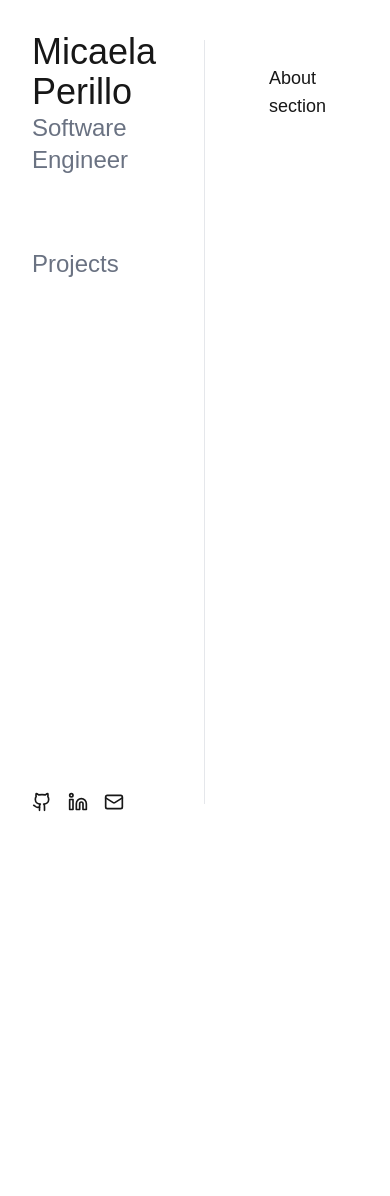
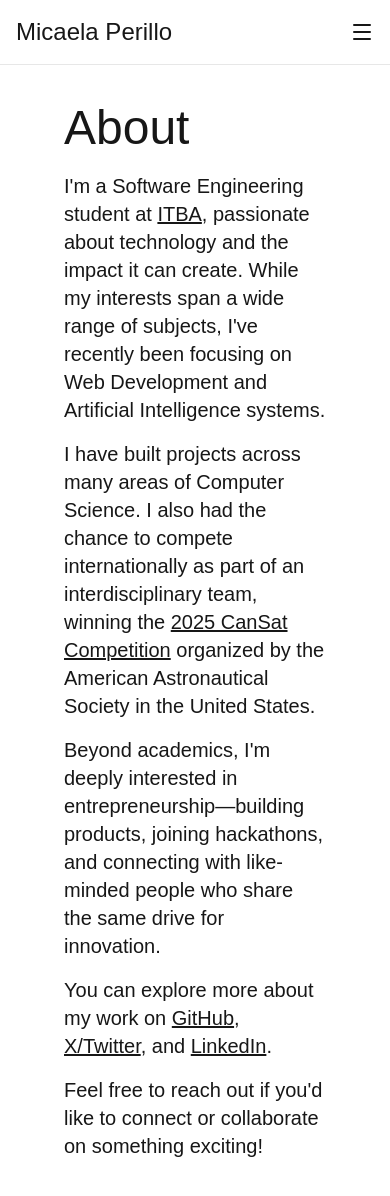
Before and after one commit to micaelaperillo/portfolio, a Next.js app: page / in a window 390 px wide. Shown: the top 1196 px of the page. Before the commit the page ends 844 px from the top, so only its background shows below. Built offline with nearby package versions, Linux system fonts and the light colour scheme; a web font is replaced by a local one.

Commit message:
about and all style is done

```diff
--- a/app/globals.css
+++ b/app/globals.css
@@ -36,10 +36,10 @@
     @apply text-xl;
   }
   h6 {
-    @apply text-lg;
+    @apply text-xl;
   }
   p {
-    @apply text-lg;
+    @apply text-xl;
     /* font-family: var(--font-roboto), system-ui, sans-serif; */
   }
 }
--- a/app/layout.tsx
+++ b/app/layout.tsx
@@ -38,7 +38,6 @@ export default function RootLayout({
       <body
         className={`${instrumentSans.variable} ${instrumentSerif.variable} ${roboto.variable} antialiased flex min-h-screen`}
       >
-        {/* Sidebar stays on the left */}
         <Sidebar />
 
         {/* Main content */}
--- a/app/page.tsx
+++ b/app/page.tsx
@@ -1,8 +1,77 @@
 
 export default function Home() {
-  return (
-    <div className="m-10 max-w-2xl">
-      <p>About section</p>
-    </div>
-  );
+return (
+  <div className="m-10 max-w-2xl">
+    <h1 className="mb-5 pt-10">About</h1>
+
+    <p className="mb-4">
+      I'm a Software Engineering student at {" "}
+      <a href="https://www.itba.edu.ar/" target="_blank" rel="noopener noreferrer" className="underline hover:text-gray-400">
+        ITBA
+      </a>, passionate about technology
+      and the impact it can create. While my interests span a wide range of
+      subjects, I've recently been focusing on Web Development and Artificial
+      Intelligence systems.
+    </p>
+
+    <p className="mb-4">
+      I have built projects across many areas of Computer
+      Science. I also had the chance to compete internationally as part of an
+      interdisciplinary team, winning the{" "}
+      <a
+        href="https://cansatcompetition.com/"
+        target="_blank"
+        rel="noopener noreferrer"
+        className="underline hover:text-gray-400"
+      >
+        2025 CanSat Competition
+      </a>{" "}
+      organized by the American Astronautical Society in the United States.
+    </p>
+
+    <p className="mb-4">
+      Beyond academics, I'm deeply interested in entrepreneurship—building
+      products, joining hackathons, and connecting with like-minded people who
+      share the same drive for innovation.
+    </p>
+
+    <p className="mb-4">
+      You can explore more about my work on{" "}
+      <a
+        href="https://github.com/micaelaperillo"
+        target="_blank"
+        rel="noopener noreferrer"
+        className="underline hover:text-gray-400"
+      >
+        GitHub
+      </a>
+      ,{" "}
+      <a
+        href="https://x.com/micaperillo_"
+        target="_blank"
+        rel="noopener noreferrer"
+        className="underline hover:text-gray-400"
+      >
+        X/Twitter
+      </a>
+      , and{" "}
+      <a
+        href="https://linkedin.com/in/micaelaperillo"
+        target="_blank"
+        rel="noopener noreferrer"
+        className="underline hover:text-gray-400"
+      >
+        LinkedIn
+      </a>
+      .
+    </p>
+
+    <p>
+      Feel free to reach out if you'd like to connect or collaborate on
+      something exciting!
+    </p>
+  </div>
+);
+
+
 }
--- a/app/projects/page.tsx
+++ b/app/projects/page.tsx
@@ -26,8 +26,8 @@ export default function Projects() {
     };
 
     return (
-        <div>
-            <h1 className="mb-5">Projects</h1>
+        <div className="m-10 max-w-2xl">
+            <h1 className="mb-5 pt-10">Projects</h1>
             <p>Some of the projects I've build over the years</p>
             <div className="mt-4 mb-4 flex flex-wrap gap-2">
                 {allTags.map((tag) => (
--- a/components/Sidebar.tsx
+++ b/components/Sidebar.tsx
@@ -2,11 +2,12 @@
 
 import Link from "next/link";
 import { usePathname } from "next/navigation";
-import { Github, Linkedin, Mail, Twitter } from "lucide-react";
+import { Github, Linkedin, Mail, Menu, X } from "lucide-react";
+import { useState } from "react";
 
 export default function Sidebar() {
-
   const pathname = usePathname();
+  const [isOpen, setIsOpen] = useState(false);
 
   const navItems = [
     { name: "About", href: "/" },
@@ -14,13 +15,23 @@ export default function Sidebar() {
   ];
 
   return (
-    <aside className="h-screen flex flex-col w-56 p-8 relative">
-      {/* Top: Name + Nav */}
+    <>
+      {/* Mobile Top Bar */}
+      <div className="md:hidden fixed top-0 left-0 right-0 flex items-center justify-between p-4 border-b border-foreground/10 bg-background z-50">
+        <h4 className="">Micaela Perillo</h4>
+        <button onClick={() => setIsOpen(!isOpen)} aria-label="Toggle menu">
+          {isOpen ? <X className="w-6 h-6" /> : <Menu className="w-6 h-6" />}
+        </button>
+      </div>
+
+      {/* Sidebar for Desktop */}
+      <aside className="hidden md:flex flex-col h-screen w-56 p-8 border-r border-foreground/10">
       <div className="flex flex-col gap-6">
         <div>
-            <h2>Micaela Perillo</h2>
-            <h4 className="text-gray-500">Software Engineer</h4>
+          <h2 className="font-semibold">Micaela Perillo</h2> {/* Full name */}
+          <h4 className="text-foreground/60">Software Engineer</h4>
         </div>
+
           <nav className="flex flex-col gap-4">
             {navItems.map((item) => {
               const isActive = pathname === item.href;
@@ -29,7 +40,9 @@ export default function Sidebar() {
                   key={item.href}
                   href={item.href}
                   className={`transition-colors duration-200 ${
-                  isActive ? "text-white" : "text-gray-500 hover:text-gray-300"
+                    isActive
+                      ? "text-foreground"
+                      : "text-foreground/60 hover:text-foreground/80"
                   }`}
                 >
                   <h4>{item.name}</h4>
@@ -41,19 +54,94 @@ export default function Sidebar() {
 
         {/* Bottom: Social Media */}
         <div className="mt-auto flex gap-4">
-        <a href="https://github.com/micaelaperillo" target="_blank" rel="noreferrer">
-          <Github className="w-5 h-5 hover:text-gray-500 transition" />
+          <a
+            href="https://github.com/micaelaperillo"
+            target="_blank"
+            rel="noreferrer"
+            className="hover:text-foreground/70 transition"
+          >
+            <Github className="w-6 h-6" />
           </a>
-        <a href="https://linkedin.com/in/micaelaperillo" target="_blank" rel="noreferrer">
-          <Linkedin className="w-5 h-5 hover:text-gray-500 transition" />
+          <a
+            href="https://linkedin.com/in/micaelaperillo"
+            target="_blank"
+            rel="noreferrer"
+            className="hover:text-foreground/70 transition"
+          >
+            <Linkedin className="w-6 h-6" />
           </a>
-        <a href="mailto:micaelaperillo26@gmail.com" target="_blank" rel="noreferrer">
-          <Mail className="w-5 h-5 hover:text-gray-500 transition" />
+          <a
+            href="mailto:micaelaperillo26@gmail.com"
+            target="_blank"
+            rel="noreferrer"
+            className="hover:text-foreground/70 transition"
+          >
+            <Mail className="w-6 h-6" />
           </a>
         </div>
+      </aside>
 
-      {/* Thin line separator */}
-      <div className="absolute top-10 bottom-10 right-0 w-[1px] bg-gray-200 dark:bg-gray-900"></div>
-    </aside>
+      {/* Mobile Drawer */}
+      {isOpen && (
+        <div className="md:hidden fixed inset-0 bg-background/95 backdrop-blur-sm z-50 flex flex-col p-6">
+          {/* Close button */}
+          <button
+            onClick={() => setIsOpen(false)}
+            aria-label="Close menu"
+            className="self-end mb-6"
+          >
+            <X className="w-7 h-7" />
+          </button>
+
+          <nav className="flex flex-col gap-6 items-center">
+            {navItems.map((item) => {
+              const isActive = pathname === item.href;
+              return (
+                <Link
+                  key={item.href}
+                  href={item.href}
+                  onClick={() => setIsOpen(false)}
+                  className={`transition-colors duration-200 ${
+                    isActive
+                      ? "text-foreground"
+                      : "text-foreground/60 hover:text-foreground/80"
+                  }`}
+                >
+                  <h3>{item.name}</h3>
+                </Link>
+              );
+            })}
+          </nav>
+
+          {/* Bottom Socials */}
+          <div className="mt-auto flex justify-center gap-6">
+            <a
+              href="https://github.com/micaelaperillo"
+              target="_blank"
+              rel="noreferrer"
+              className="hover:text-foreground/70 transition"
+            >
+              <Github className="w-7 h-7" />
+            </a>
+            <a
+              href="https://linkedin.com/in/micaelaperillo"
+              target="_blank"
+              rel="noreferrer"
+              className="hover:text-foreground/70 transition"
+            >
+              <Linkedin className="w-7 h-7" />
+            </a>
+            <a
+              href="mailto:micaelaperillo26@gmail.com"
+              target="_blank"
+              rel="noreferrer"
+              className="hover:text-foreground/70 transition"
+            >
+              <Mail className="w-7 h-7" />
+            </a>
+          </div>
+        </div>
+      )}
+    </>
   );
 }
```
Lines whose indentation alone changed are shown as unchanged.
